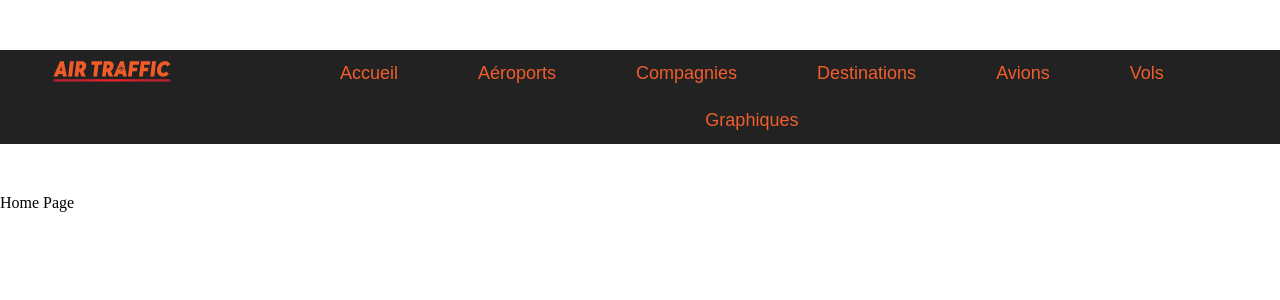
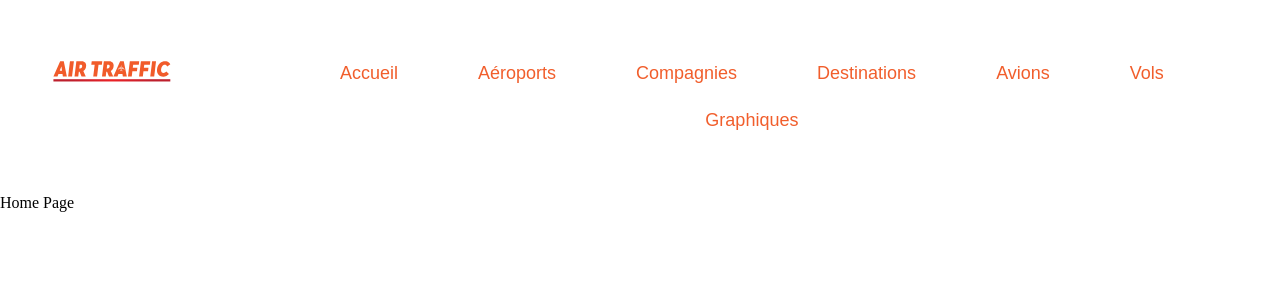
Before and after one commit to OUMAREGA/-AirTraffic-DataAnalysis, a React (Create React App) app: page /home in a window 1280 px wide. Shown: the top 300 px of the page. Built offline with nearby package versions, Linux system fonts and the light colour scheme.

Commit message:
correction d'un component

```diff
--- a/src/assets/css/index.css
+++ b/src/assets/css/index.css
@@ -13,7 +13,6 @@ body {
 }
 
 header{
-  background: #222222;
   display: flex;
   margin: 50px 0px;
 }
--- a/src/components/Header/index.jsx
+++ b/src/components/Header/index.jsx
@@ -39,7 +39,7 @@ const Header = () => <header>
             <NavLink to="/destination-number">Nombre de destinations</NavLink>
             <NavLink to="/timezone-number">Nombre de fuseaux horaire</NavLink>
             <NavLink to="/summer-hour-usa">Zones USA où on ne passe pas à l’heure d’été</NavLink>
-            <NavLink to="/dest-less-token">10 destinations les moins prisées</NavLink>
+            <NavLink to="/dest-less-taken">10 destinations les moins prisées</NavLink>
             <NavLink to="/dest-desserved-carrier">Destinations desservies par chaque compagnie</NavLink>
             <NavLink to="/exclusive-destinations-for-carrier">Destinations qui sont exclusives à certaines compagnies</NavLink>
             </div>
@@ -61,7 +61,7 @@ const Header = () => <header>
             </div>
         </li>
         <li className="dropdown">
-            <NavLink to="/grafics" className="dropbtn">Graphiques</NavLink>
+            <NavLink to="/grafic" className="dropbtn">Graphiques</NavLink>
         </li>
         </ul>
     </div>
--- a/src/components/Question4/DestLessToken/index.jsx
+++ b/src/components/Question4/DestLessTaken/index.jsx
@@ -1,7 +1,7 @@
 import React from 'react';
 
-const DestLessToken = () => <p>
+const DestLessTaken = () => <p>
     aéroport de départ le plus emprunté
 </p>
 
-export default DestLessToken;
+export default DestLessTaken;
--- a/src/router/index.js
+++ b/src/router/index.js
@@ -22,6 +22,7 @@ import CarrierNotOriginAirports from '../components/Question8/CarrierNotOriginAi
 import ExclusiveDestinationsForCarrier from '../components/Question9/ExclusiveDestinationsForCarrier';
 import UnitedFlight from '../components/Question10/UnitedFlight';
 import TableForDest from '../components/Question8/TableForDest';
+import DestLessTaken from '../components/Question4/DestLessTaken';
 
 export const router = [
     { pathname: "/home",                                name: "Home",                               components: Home },
@@ -31,7 +32,7 @@ export const router = [
     { pathname: "/plane-number",                        name: "PlaneNumber",                        components: PlaneNumber },
     { pathname: "/timezone-number",                     name: "TimezoneNumber",                     components: TimezoneNumber },
     { pathname: "/summer-hour-usa",                     name: "SummerHourUSA",                      components: SummerHourUSA },
-    { pathname: "/dest-less-token",                     name: "DestLessToken",                      components: DestLessToken },
+    { pathname: "/dest-less-taken",                     name: "DestLessTaken",                      components: DestLessTaken },
     { pathname: "/most-emprunted-airport",              name: "MostEmpruntedAirport",               components: MostEmpruntedAirport },
     { pathname: "/planes-less-boarding",                name: "PlanesLessBoarding",                 components: PlanesLessBoarding },
     { pathname: "/dest-desserved-carrier",              name: "DestDesservedCarrier",               components: DestDesservedCarrier },
```
Also changed, not shown: src/components/Question4/DestDesservedCarrierOrigin/index.jsx (added, +7 -0 lines).
